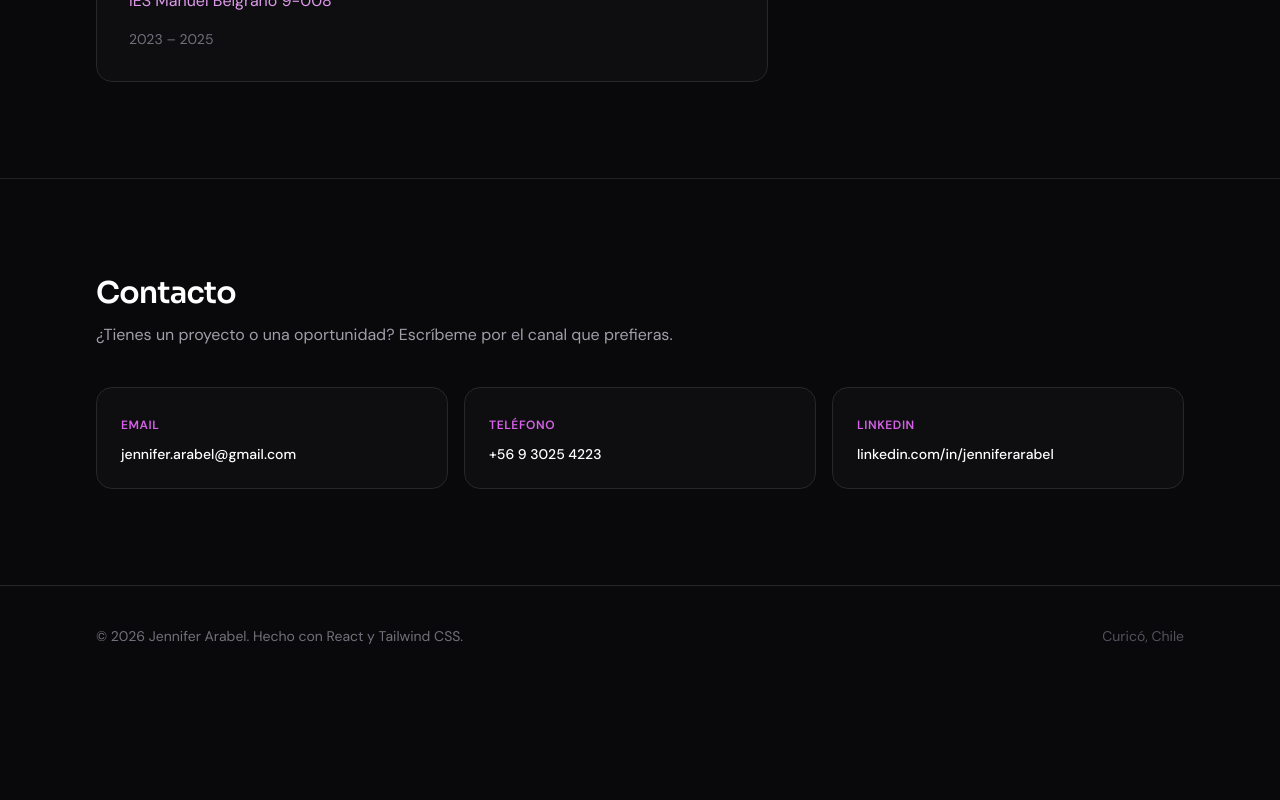
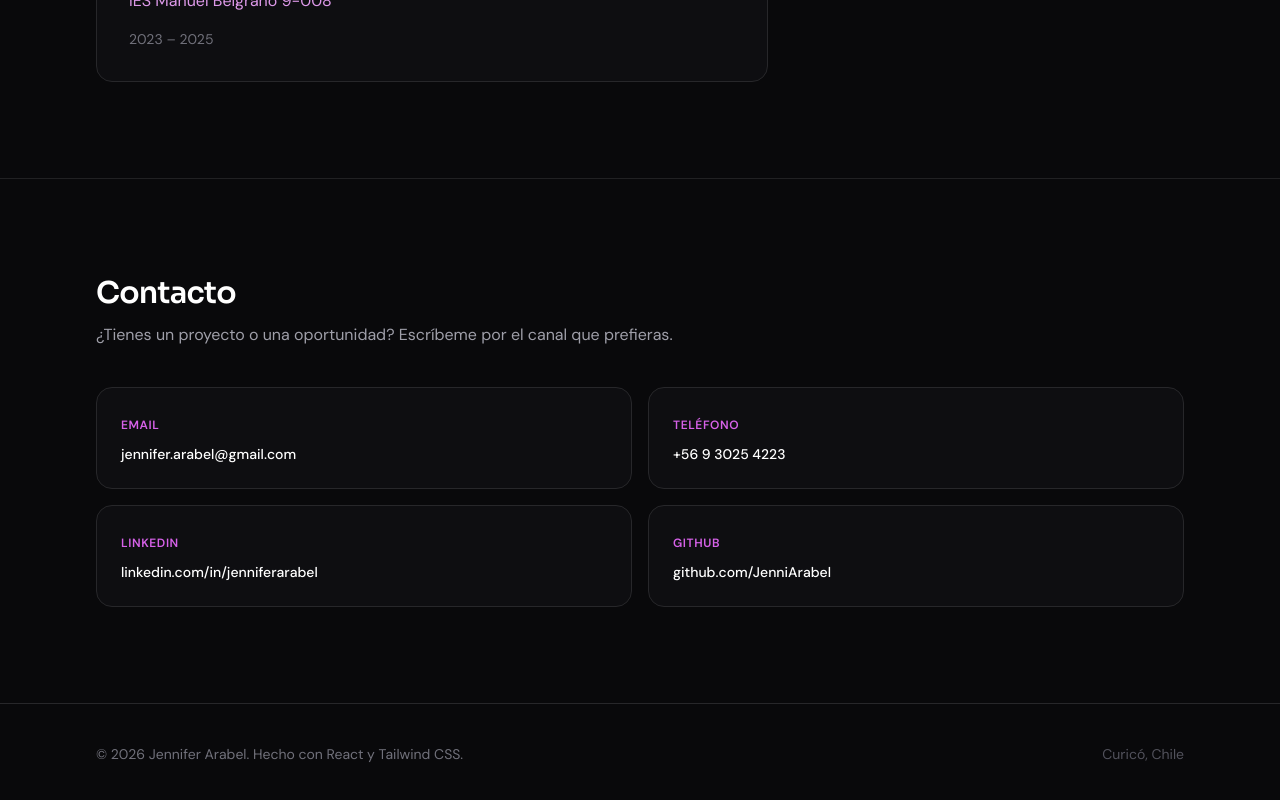
Before and after one commit to JenniArabel/Portfolio-profesional, a React (Vite) app: page / in a window 1280 px wide. Shown: the part 3685-4485 px from the top of the page. Before the commit the page ends 4371 px from the top, so only its background shows below. Built offline with nearby package versions, Linux system fonts and the light colour scheme.

Commit message:
fix(contact): update contact info

```diff
--- a/src/components/Contact.tsx
+++ b/src/components/Contact.tsx
@@ -11,7 +11,7 @@ export function Contact() {
           ¿Tienes un proyecto o una oportunidad? Escríbeme por el canal que prefieras.
         </p>
 
-        <div className="mt-10 grid gap-4 sm:grid-cols-2 lg:grid-cols-3">
+        <div className="mt-10 grid grid-cols-1 gap-4 sm:grid-cols-2">
           <a
             href={`mailto:${profile.email}`}
             className="group rounded-2xl border border-zinc-800 bg-zinc-900/40 p-6 transition hover:border-fuchsia-500/40 hover:shadow-lg hover:shadow-fuchsia-950/20 focus:outline-none focus-visible:ring-2 focus-visible:ring-fuchsia-500"
@@ -23,6 +23,7 @@ export function Contact() {
               {profile.email}
             </p>
           </a>
+
           <a
             href={`tel:${profile.phone.replace(/\s/g, '')}`}
             className="group rounded-2xl border border-zinc-800 bg-zinc-900/40 p-6 transition hover:border-fuchsia-500/40 hover:shadow-lg hover:shadow-fuchsia-950/20 focus:outline-none focus-visible:ring-2 focus-visible:ring-fuchsia-500"
@@ -34,11 +35,12 @@ export function Contact() {
               {profile.phone}
             </p>
           </a>
+
           <a
             href={profile.linkedin}
             target="_blank"
             rel="noreferrer noopener"
-            className="group rounded-2xl border border-zinc-800 bg-zinc-900/40 p-6 transition hover:border-fuchsia-500/40 hover:shadow-lg hover:shadow-fuchsia-950/20 focus:outline-none focus-visible:ring-2 focus-visible:ring-fuchsia-500 sm:col-span-2 lg:col-span-1"
+            className="group rounded-2xl border border-zinc-800 bg-zinc-900/40 p-6 transition hover:border-fuchsia-500/40 hover:shadow-lg hover:shadow-fuchsia-950/20 focus:outline-none focus-visible:ring-2 focus-visible:ring-fuchsia-500"
           >
             <span className="text-xs font-semibold uppercase tracking-wider text-fuchsia-400/90">
               LinkedIn
@@ -47,6 +49,20 @@ export function Contact() {
               linkedin.com/in/jenniferarabel
             </p>
           </a>
+
+          <a
+            href={profile.github}
+            target="_blank"
+            rel="noreferrer noopener"
+            className="group rounded-2xl border border-zinc-800 bg-zinc-900/40 p-6 transition hover:border-fuchsia-500/40 hover:shadow-lg hover:shadow-fuchsia-950/20 focus:outline-none focus-visible:ring-2 focus-visible:ring-fuchsia-500"
+          >
+            <span className="text-xs font-semibold uppercase tracking-wider text-fuchsia-400/90">
+              GitHub
+            </span>
+            <p className="mt-2 text-sm font-medium text-white group-hover:text-fuchsia-200">
+              github.com/JenniArabel
+            </p>
+          </a>
         </div>
       </div>
     </section>
--- a/src/data/cv.ts
+++ b/src/data/cv.ts
@@ -6,6 +6,7 @@ export const profile = {
   email: 'jennifer.arabel@gmail.com',
   phone: '+56 9 3025 4223',
   linkedin: 'https://www.linkedin.com/in/jenniferarabel',
+  github: 'https://github.com/JenniArabel',
   summary: [
     'Frontend Developer Junior con experiencia en Angular y arquitectura de microfrontends, enfocada en construir aplicaciones escalables, mantenibles y alineadas a buenas prácticas.',
     'Integro herramientas de Inteligencia Artificial en mi flujo de trabajo diario para optimizar el desarrollo, automatizar tareas y mejorar la productividad.',
```
